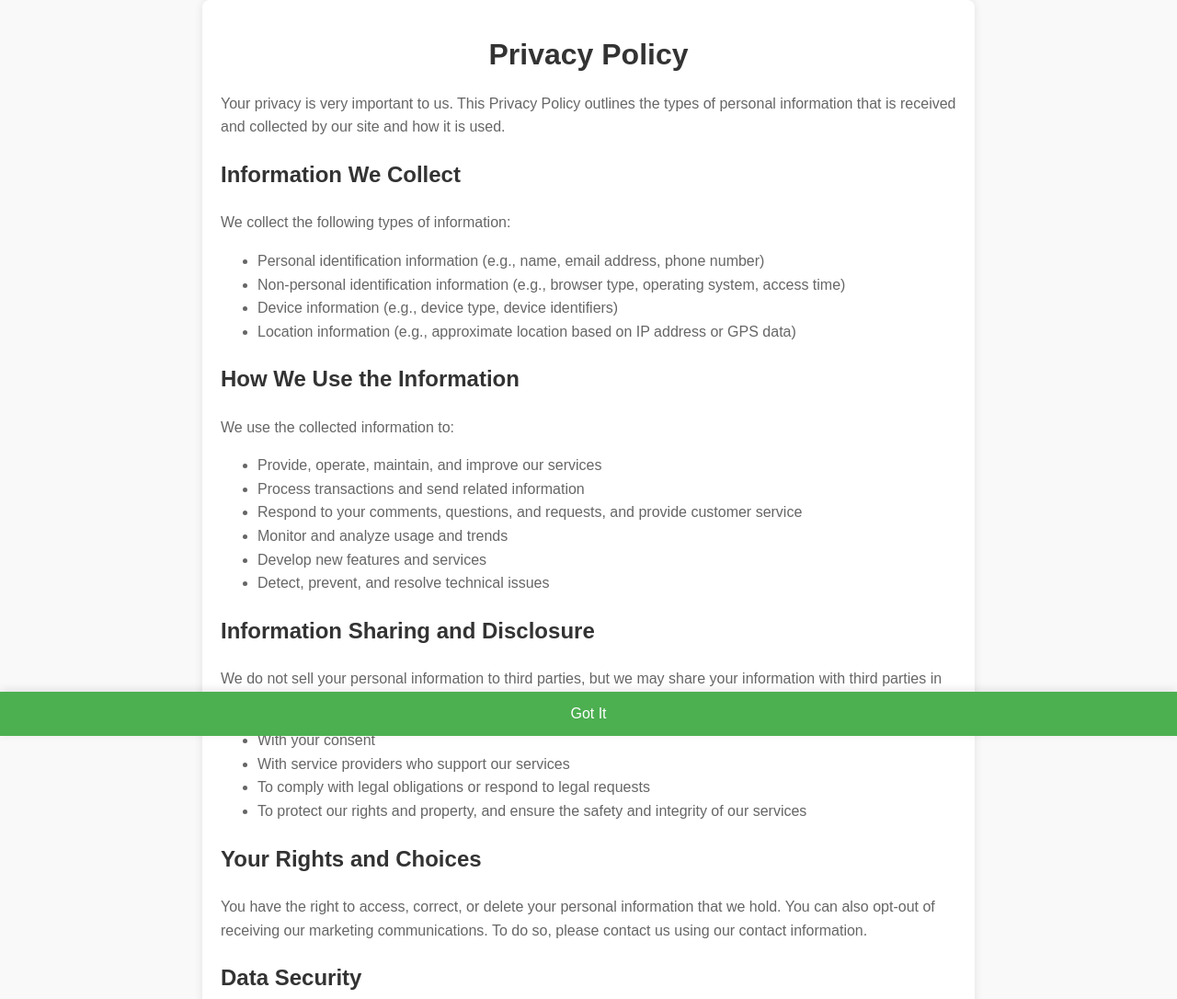
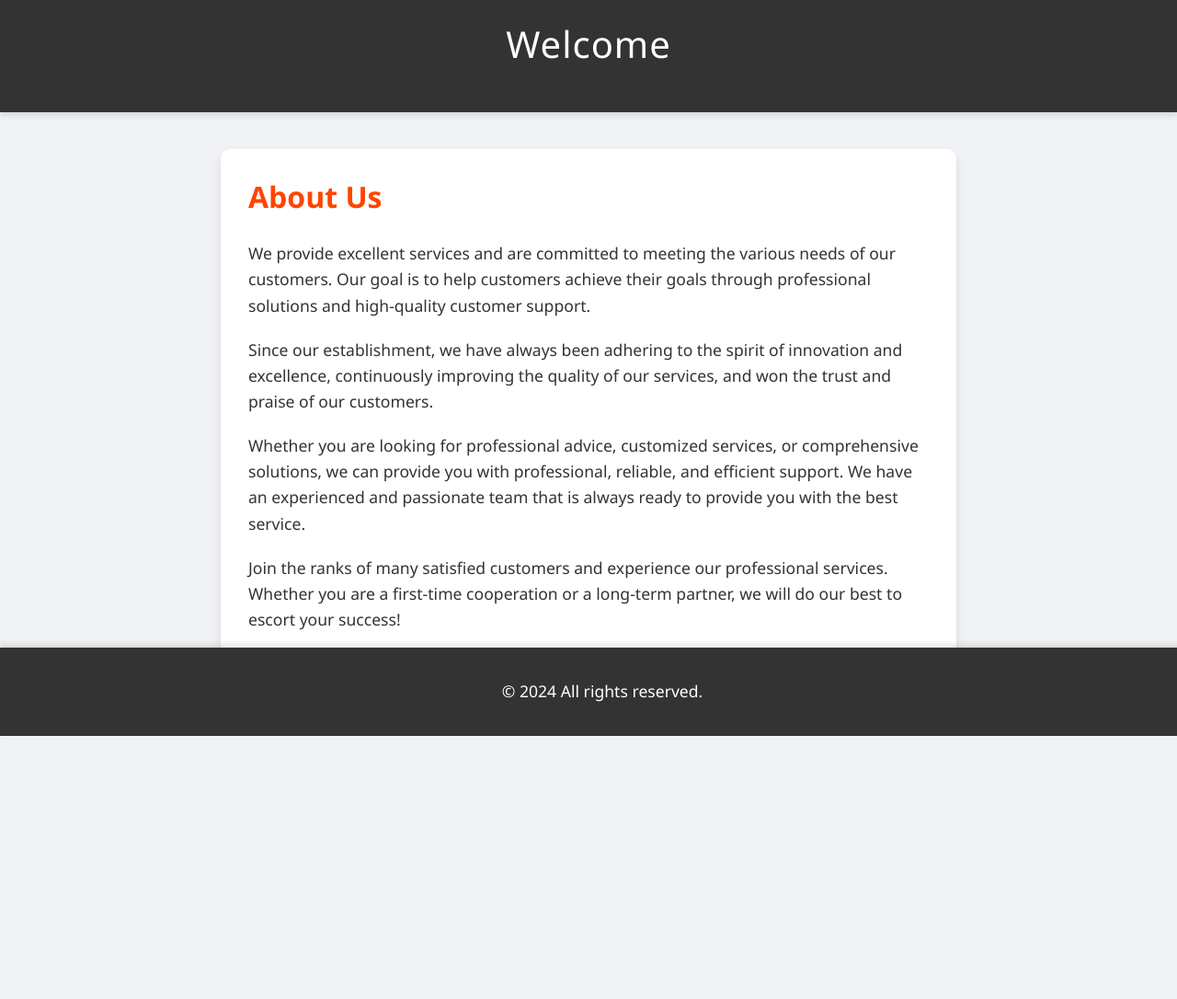
Before and after one commit to 520CCC/MOPMSTrader, a plain HTML site: page index.html in a window 1280 px wide. Shown: the top 1086 px of the page at 92% size. After the commit the page ends 800 px from the top, so only its background shows below. Drawn offline with Linux system fonts and the light colour scheme.

Commit message:
Update index.html

```diff
--- a/index.html
+++ b/index.html
@@ -3,114 +3,81 @@
 <head>
     <meta charset="UTF-8">
     <meta name="viewport" content="width=device-width, initial-scale=1.0">
-    <title>Privacy Policy</title>
+    <title>Website</title>
     <style>
         body {
-            font-family: Arial, sans-serif;
+            font-family: 'Segoe UI', Tahoma, Geneva, Verdana, sans-serif;
             margin: 0;
             padding: 0;
-            background-color: #f9f9f9;
+            background-color: #f0f2f5;
+            color: #333;
         }
-        .container {
+        header {
+            background-color: #333;
+            color: white;
+            padding: 20px;
+            text-align: center;
+            box-shadow: 0 4px 6px rgba(0, 0, 0, 0.1);
+        }
+        main {
+            padding: 40px 20px;
             max-width: 800px;
-            margin: auto;
-            padding: 20px;
-            background-color: white;
-            border-radius: 8px;
-            box-shadow: 0 0 10px rgba(0, 0, 0, 0.1);
-            margin-bottom: 70px; /* Space for the floating button */
+            margin: 0 auto;
+        }
+        footer {
+            background-color: #333;
+            color: white;
+            padding: 15px;
+            text-align: center;
+            position: fixed;
+            bottom: 0;
+            width: 100%;
+            box-shadow: 0 -4px 6px rgba(0, 0, 0, 0.1);
         }
         h1 {
-            text-align: center;
-            color: #333;
+            margin-top: 0;
+            font-size: 2.5em;
+            font-weight: 300;
+            letter-spacing: 1px;
         }
-        .content {
+        p {
+            margin-bottom: 20px;
             line-height: 1.6;
-            color: #666;
+            font-size: 1.1em;
         }
-        h2 {
-            color: #333;
-            margin-top: 20px;
+        .about-section {
+            background-color: white;
+            padding: 30px;
+            border-radius: 10px;
+            box-shadow: 0 6px 12px rgba(0, 0, 0, 0.1);
+            transition: transform 0.3s, box-shadow 0.3s;
         }
-        .fixed-button {
-            position: fixed;
-            bottom: 0;
-            left: 0;
-            width: 100%;
-            background-color: #4CAF50;
-            color: white;
-            border: none;
-            padding: 15px;
-            text-align: center;
-            font-size: 16px;
-            cursor: pointer;
-            box-shadow: 0 -2px 10px rgba(0, 0, 0, 0.1);
+        .about-section:hover {
+            transform: translateY(-10px);
+            box-shadow: 0 10px 20px rgba(0, 0, 0, 0.15);
         }
-        .fixed-button:hover {
-            background-color: #45a049;
+        .about-section h2 {
+            margin-top: 0;
+            font-size: 2em;
+            color: #FF4500;
         }
     </style>
 </head>
 <body>
-<div class="container">
-    <h1>Privacy Policy</h1>
-    <div class="content">
-        <p>Your privacy is very important to us. This Privacy Policy outlines the types of personal information that is received and collected by our site and how it is used.</p>
-
-        <h2>Information We Collect</h2>
-        <p>We collect the following types of information:</p>
-        <ul>
-            <li>Personal identification information (e.g., name, email address, phone number)</li>
-            <li>Non-personal identification information (e.g., browser type, operating system, access time)</li>
-            <li>Device information (e.g., device type, device identifiers)</li>
-            <li>Location information (e.g., approximate location based on IP address or GPS data)</li>
-        </ul>
-
-        <h2>How We Use the Information</h2>
-        <p>We use the collected information to:</p>
-        <ul>
-            <li>Provide, operate, maintain, and improve our services</li>
-            <li>Process transactions and send related information</li>
-            <li>Respond to your comments, questions, and requests, and provide customer service</li>
-            <li>Monitor and analyze usage and trends</li>
-            <li>Develop new features and services</li>
-            <li>Detect, prevent, and resolve technical issues</li>
-        </ul>
-
-        <h2>Information Sharing and Disclosure</h2>
-        <p>We do not sell your personal information to third parties, but we may share your information with third parties in the following situations:</p>
-        <ul>
-            <li>With your consent</li>
-            <li>With service providers who support our services</li>
-            <li>To comply with legal obligations or respond to legal requests</li>
-            <li>To protect our rights and property, and ensure the safety and integrity of our services</li>
-        </ul>
-
-        <h2>Your Rights and Choices</h2>
-        <p>You have the right to access, correct, or delete your personal information that we hold. You can also opt-out of receiving our marketing communications. To do so, please contact us using our contact information.</p>
-
-        <h2>Data Security</h2>
-        <p>We take reasonable measures to protect your personal information from loss, theft, misuse, unauthorized access, disclosure, alteration, and destruction.</p>
-
-        <h2>Children's Privacy</h2>
-        <p>Our services are not intended for children under the age of 13, and we do not knowingly collect personal information from children under 13. If we discover that we have collected personal information from a child under 13, we will promptly delete such information.</p>
-
-        <h2>Changes to This Privacy Policy</h2>
-        <p>We may update our Privacy Policy from time to time. We will notify you of any changes by email or through our website before the changes take effect. We encourage you to periodically review this Privacy Policy for any updates.</p>
-
-        <h2>Contact Us</h2>
-        <p>If you have any questions or concerns about this Privacy Policy, please contact us at:</p>
-        <p>Email: newnafewy@gmail.com</p>
-
-    </div>
-</div>
-
-<button class="fixed-button" onclick="closeActivity()">Got It</button>
-
-<script>
-    function closeActivity() {
-                brand88Game.closeActivity();
-    }
-</script>
+    <header>
+        <h1>Welcome</h1>
+    </header>
+    <main>
+        <section class="about-section">
+            <h2>About Us</h2>
+            <p>We provide excellent services and are committed to meeting the various needs of our customers. Our goal is to help customers achieve their goals through professional solutions and high-quality customer support.</p>
+            <p>Since our establishment, we have always been adhering to the spirit of innovation and excellence, continuously improving the quality of our services, and won the trust and praise of our customers.</p>
+            <p>Whether you are looking for professional advice, customized services, or comprehensive solutions, we can provide you with professional, reliable, and efficient support. We have an experienced and passionate team that is always ready to provide you with the best service.</p>
+            <p>Join the ranks of many satisfied customers and experience our professional services. Whether you are a first-time cooperation or a long-term partner, we will do our best to escort your success!</p>
+        </section>
+    </main>
+    <footer>
+        <p>&copy; 2024 All rights reserved.</p>
+    </footer>
 </body>
 </html>
```
